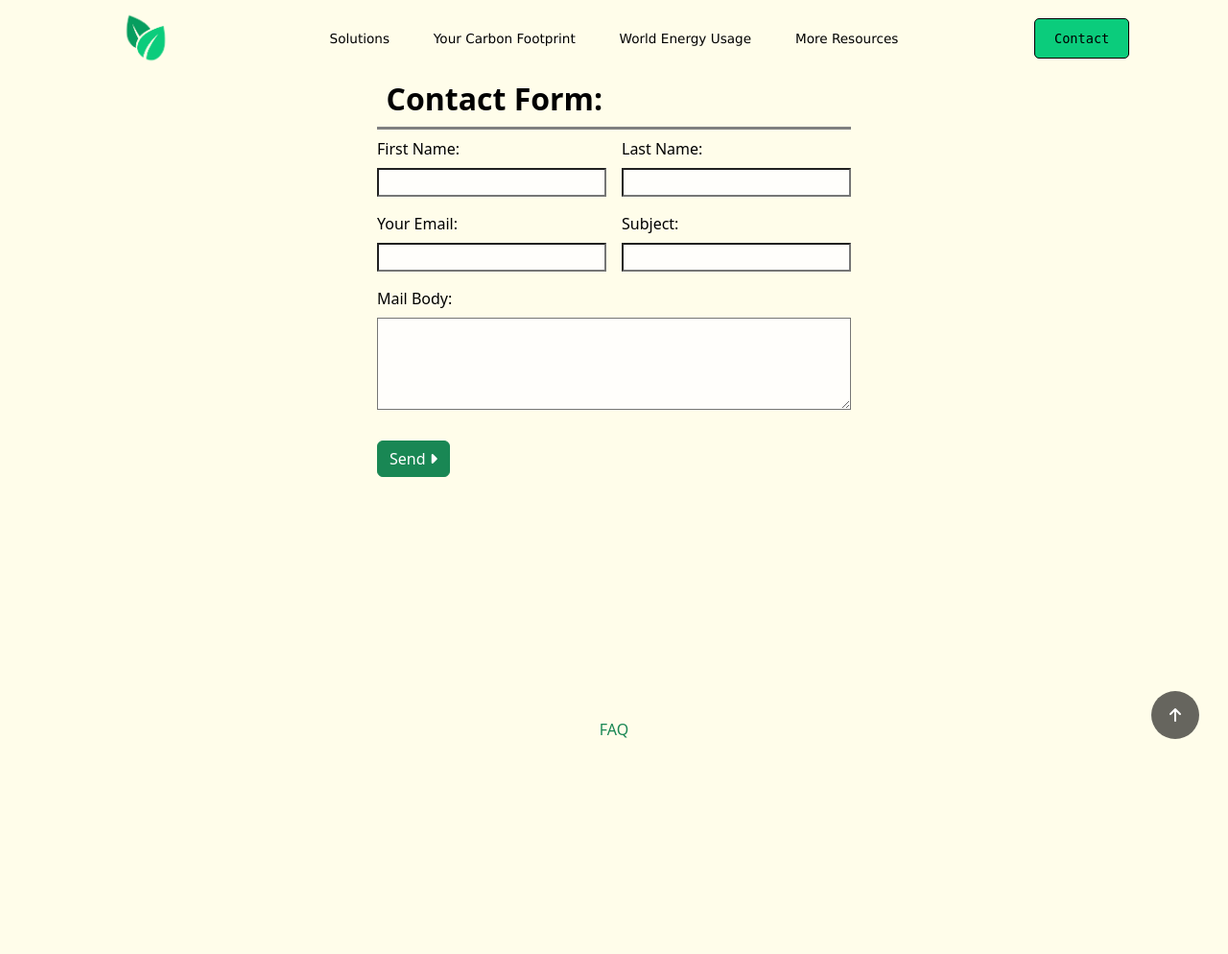
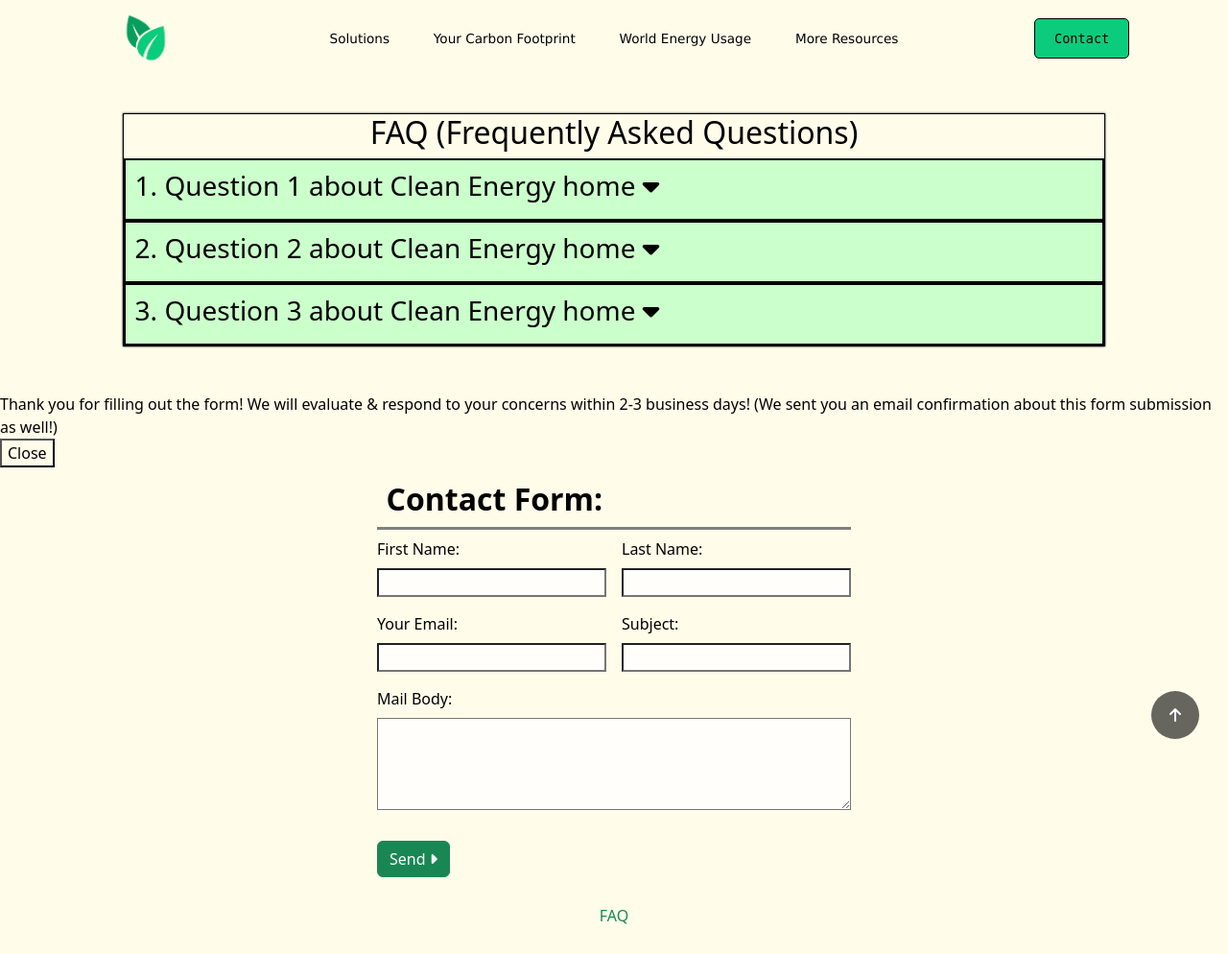
Before and after one commit to mkmkaksl/EarthFirst, a Django app: page /contact in a window 1280 px wide. Shown: the whole page at 96% size. Before the commit the page ends 770 px from the top, so only its background shows below. Run offline with Django 4.2, Linux system fonts and the light colour scheme; parts of the project's set-up code (start-up, migrations or seed data) failed here and were passed over; some libraries are stand-ins or nearby versions.

Commit message:
Pulling solutiosn

```diff
--- /dev/null
+++ b/greenClean/static/greenClean/faq.js
@@ -0,0 +1,24 @@
+document.addEventListener("DOMContentLoaded", () => {
+    const faqQuestions = document.querySelectorAll(".faq-question")
+    const faqQuestionValues = document.querySelectorAll(".faq-question h3");
+    const faqAnswer = document.querySelectorAll(".faq-answer")
+    let clicked = []
+
+    faqQuestions.forEach((x, idx) => {
+        clicked.push(false)
+        x.addEventListener("click", () => {
+            console.log("Click")
+            if (clicked[idx]) {
+                faqQuestionValues[idx].innerHTML = faqQuestionValues[idx].innerText + " <i class='fa-solid fa-caret-down'></i>"
+                faqAnswer[idx].style.height = "0px";
+            } else {
+                faqQuestionValues[idx].innerHTML = faqQuestionValues[idx].innerText + " <i class='fa-solid fa-caret-up'></i>"
+                faqAnswer[idx].style.height = "200px";
+            }
+            console.log(clicked[idx])
+            clicked[idx] = !clicked[idx];
+        })
+
+    })
+
+})
--- a/greenClean/static/greenClean/styles.css
+++ b/greenClean/static/greenClean/styles.css
@@ -230,17 +230,24 @@ header {
 .mapContainer {
    background-color: transparent;
    margin: 3em 0.5em;
-   padding: 1em;
+   /* padding: 1em; */
    border-radius: 20px;
+}
+#map-only-container {
+   border: 1px solid green;
+   width: 100%;
+   display: grid;
+   grid-template-columns: 1fr;
+   place-items: center;
 }
 .map svg:nth-child(1) {
    background-color: transparent !important;
-   border: 2px solid lightblue;
+   /* border: 2px solid lightblue; */
    border-radius: 20px 20px 0 0;
 }
-.map .geolayer g.layer.bg rect {
+/* .map .geolayer g.layer.bg rect {
    fill-opacity: 0 !important;
-}
+} */
 
 .map .details {
    display: flex;
@@ -348,6 +355,44 @@ form .carbon-footprint {
    height: 6em;
 }
 
+/* FAQ */
+.faq-container {
+   border: 1px solid black;
+   display: flex;
+   flex-direction: column;
+   justify-content: center;
+   align-items: center;
+   width: 80dvw;
+   margin: 3em;
+   box-shadow: 0 0 2px black;
+}
+.faq {
+   position: relative;
+}
+.faq-question {
+   font-size: 1.2rem;
+   background-color: rgb(203, 255, 203);
+   padding: 0.5em;
+   border: 2px solid black;
+}
+.faq-answer {
+   /* border: 3px solid blue; */
+   margin: 0 0 0 0;
+   /* padding: 1em; */
+   height: 0;
+   overflow: hidden;
+   transition: height 300ms;
+   background-color: lightgreen;
+}
+.faq-answer .answer-container {
+   display: flex;
+   text-align: left;
+   justify-content: center;
+   align-items: center;
+   height: 100%;
+   overflow: auto;
+}
+
 /*custom nav tab style */
 .nav-pills > .nav-link {
    border-radius: 60px !important;
--- a/greenClean/templates/greenClean/contact.html
+++ b/greenClean/templates/greenClean/contact.html
@@ -1,5 +1,5 @@
 {% extends 'greenClean/layout.html' %}
-
+{% load static %}
 
 {% block title %}Contact Page{% endblock %}
 {% block metaDescription %}Contact Info And FAQ(Frequently Asked Questions) {% endblock %}
@@ -9,7 +9,51 @@
 
     {% comment %} FAQ {% endcomment %}
 
+    <div class="faq-container">
+        <h2 class="flex-center">FAQ (Frequently Asked Questions)</h2>
+        <div class="faq">
+            <div class="faq-question">
+                <h3>1. Question 1 about Clean Energy home <i class="fa-solid fa-caret-down"></i></h3>
+            </div>
+            <div class="faq-answer">
+                <div class="answer-container">
+                    <p>Lorem, ipsum dolor sit amet consectetur adipisicing elit. Corrupti sed provident voluptatem soluta dolore obcaecati fuga ipsam, blanditiis odio maiores nemo quas fugiat quasi veniam culpa quam accusantium assumenda consectetur?</p>
+                </div>
+            </div>
+        </div>
+        <div class="faq">
+            <div class="faq-question">
+                <h3>2. Question 2 about Clean Energy home <i class="fa-solid fa-caret-down"></i></h3>
+            </div>
+            <div class="faq-answer">
+                <div class="answer-container">
+                    <p>Lorem, ipsum dolor sit amet consectetur adipisicing elit. Corrupti sed provident voluptatem soluta dolore obcaecati fuga ipsam, blanditiis odio maiores nemo quas fugiat quasi veniam culpa quam accusantium assumenda consectetur?</p>
+                </div>
+            </div>
+        </div>
+        <div class="faq">
+            <div class="faq-question">
+                <h3>3. Question 3 about Clean Energy home <i class="fa-solid fa-caret-down"></i></h3>
+            </div>
+            <div class="faq-answer">
+                <div class="answer-container">
+                    <p>Lorem, ipsum dolor sit amet consectetur adipisicing elit. Corrupti sed provident voluptatem soluta dolore obcaecati fuga ipsam, blanditiis odio maiores nemo quas fugiat quasi veniam culpa quam accusantium assumenda consectetur?</p>
+                </div>
+            </div>
+        </div>
+    </div>
+
     {% comment %} Contact {% endcomment %}
+
+    {% if contacted %}
+        <div class="popup-message">
+            <div class="message">
+                Thank you for filling out the form! We will evaluate & respond to your concerns within 2-3 business days! (We sent you an email confirmation about this form submission as well!)
+            </div>
+            <div class="close"><button>Close</button></div>
+        </div>
+
+    {% endif %}
     <form action="/contact" method="POST" class="mail-form">
         {% csrf_token %}
 
@@ -66,4 +110,6 @@
         {% endif %}
     </form>
 
+    <script src="{% static 'greenClean/faq.js' %}"></script>
+
 {% endblock %}
--- a/greenClean/templates/greenClean/map.html
+++ b/greenClean/templates/greenClean/map.html
@@ -9,7 +9,9 @@
     <div class="mapContainer">
         {% if map %}
             <div class="map">
-                {{ map | safe }}
+                <div id="map-only-container">
+                    {{ map | safe }}
+                </div>
                 <div class="details">
                     <p class="col">{{ col }}</p>
                     <p class="year">{{ year }}</p>
--- a/greenClean/views.py
+++ b/greenClean/views.py
@@ -162,10 +162,13 @@ def map(request):
         geo=dict(
             showframe = False,
             showcoastlines = False,
-            projection_type = 'equirectangular'
+            projection_type = 'equirectangular',
+            bgcolor = "rgba(0, 0, 0, 0)",
         ),
-        geo_bgcolor="#FFF",
-        autosize=False
+        autosize=True,
+        width=None,
+        height=None,
+        margin=dict(l=0, r=0, t=50, b=0),
     )
 
     #Creating the visualization timelapse, we use px
@@ -290,6 +293,8 @@ def contact(request):
                 email.attach_alternative(html_message, "text/html")
                 email.send()
 
-                email = EmailMessage(subject, f"By {name},\n" + body, sender, [settings.EMAIL_HOST_USER], connection=connection).send()
+                email = EmailMessage(subject, f"By {name} ({sender}),\n" + body, sender, [settings.EMAIL_HOST_USER], connection=connection).send()
 
-    return render(request, "greenClean/contact.html")
+    return render(request, "greenClean/contact.html", {
+        "contacted": True
+    })
```
